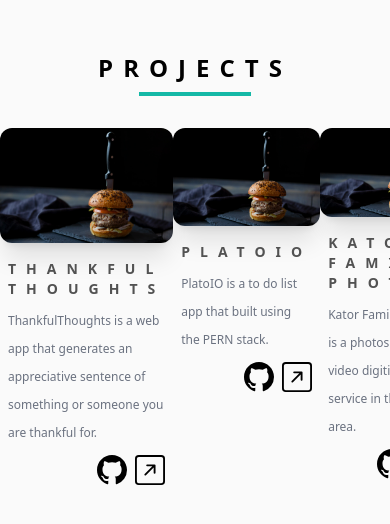
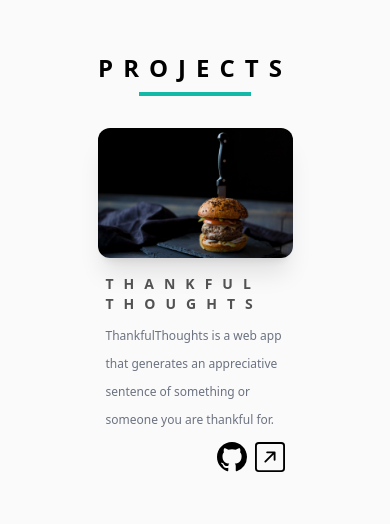
Before and after one commit to mjasprec14/next-portfolio, a Next.js app: page / in a window 390 px wide. Shown: the part 2311-2835 px from the top of the page. Built offline with nearby package versions, Linux system fonts and the light colour scheme.

Commit message:
fix: projects mobile and desktop view

```diff
--- a/src/components/Projects/Projects.tsx
+++ b/src/components/Projects/Projects.tsx
@@ -46,8 +46,8 @@ function Projects({}: Props) {
           {projects?.map((project, idx) => (
             <div key={idx}>
               <SlideUp offset='-300px 0px -300px 0px'>
-                <div className='h-full md:w-[96vh] flex flex-col flex-shrink-0 align-middle items-center justify-center animate-slideUpCubiBezier animation-delay-5'>
-                  <div className='md:w-1/2'>
+                <div className='h-full w-screen md:w-[50vw] xl:w-5/6 flex flex-col flex-shrink-0 items-center justify-center animate-slideUpCubiBezier animation-delay-5'>
+                  <div className='w-1/2'>
                     <Link
                       href={project.link}
                       target='_blank'
@@ -59,7 +59,7 @@ function Projects({}: Props) {
                       />
                     </Link>
                   </div>
-                  <div className='md:w-1/2 mt-4 space-y-2 px-2 md:px-0 md:mt-0'>
+                  <div className='w-1/2 mt-4 space-y-2 px-2 md:px-0 md:mt-0'>
                     <h3 className='text-sm font-semibold md:text-2xl text-neutral-600 uppercase tracking-[10px]'>
                       {project?.name}
                     </h3>
```
